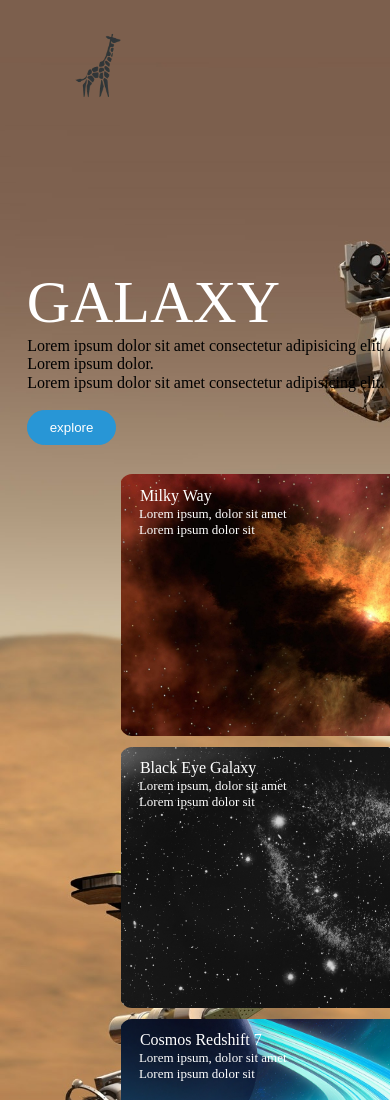
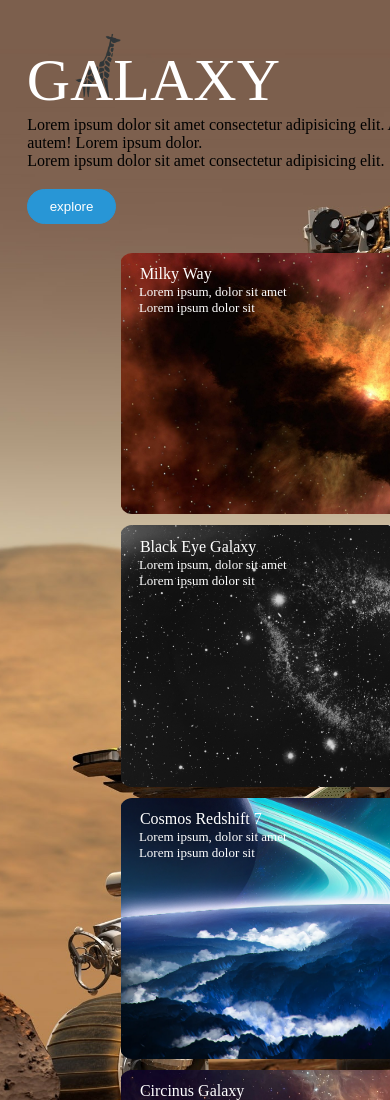
Before and after one commit to Tony-Stark-004/CSS-assessment-6, a plain HTML site: page index.html in a window 390 px wide. Shown: the top 1100 px of the page. Drawn offline with Linux system fonts and the light colour scheme; a web font is replaced by a local one.

Commit message:
media query modification

```diff
--- a/style.css
+++ b/style.css
@@ -166,6 +166,7 @@ body{
 
   #planet{
       width: 100%;
+      margin-top: -21%;
   }
 
   .shift{
@@ -209,7 +210,8 @@ body{
 }
 
 #planet{
-  width: 140%;
+  width: 134%;
+    margin-top: -58%;
 }
 
 #planet-2{
```
